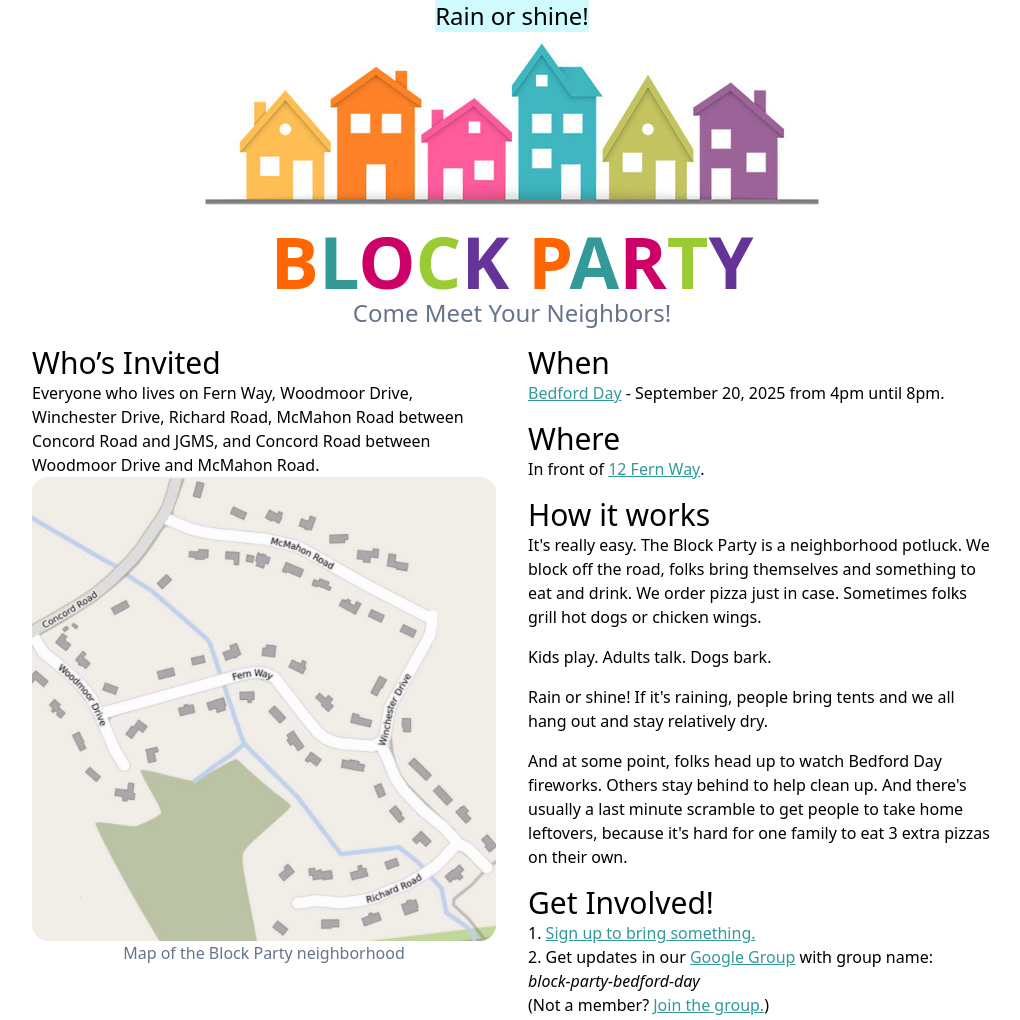
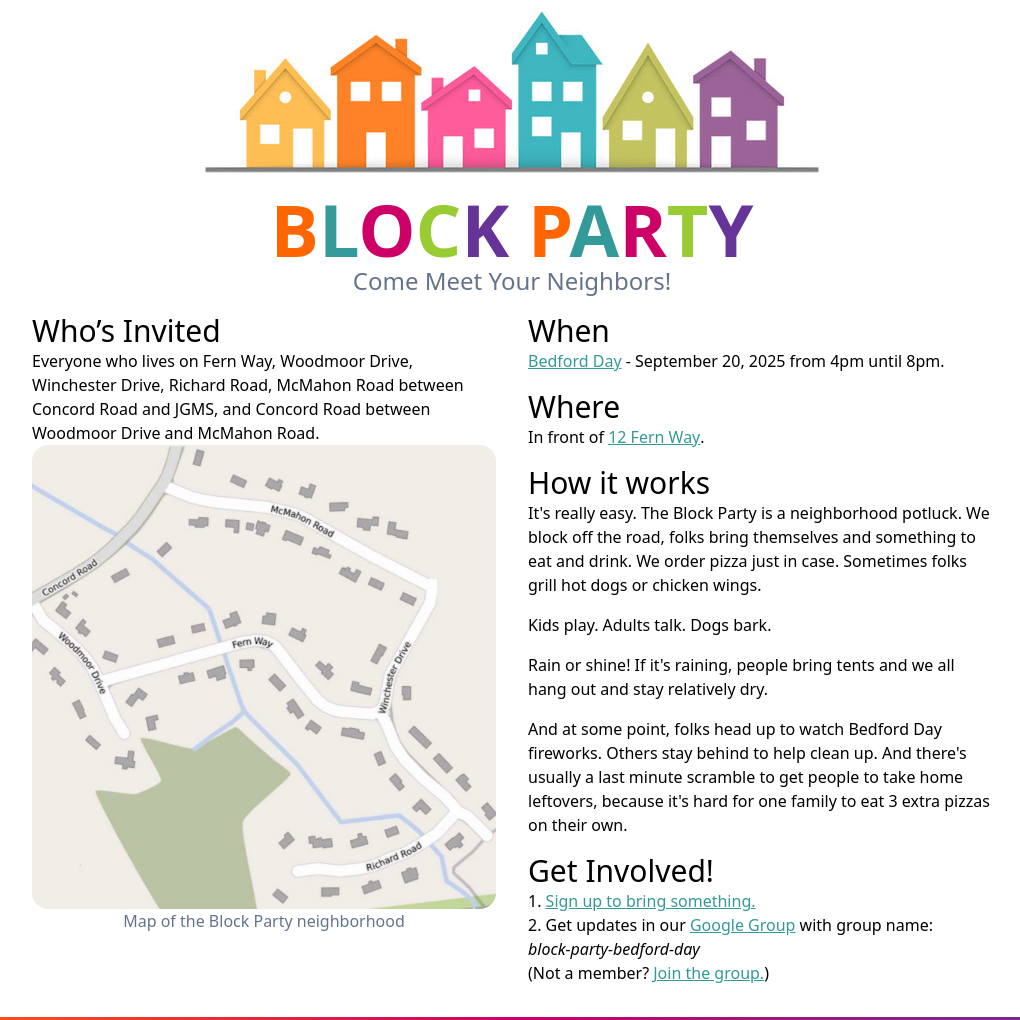
Before and after one commit to marclevetin/block-party, a Gatsby site: page / in a window 1280 px wide. Shown: the top 1020 px of the page, without its empty margins (128-1148 px from the left). Built offline with nearby package versions, Linux system fonts and the light colour scheme; Gatsby itself is replaced by a stand-in of ours.

Commit message:
Remove rain or shine banner

```diff
--- a/src/pages/index.tsx
+++ b/src/pages/index.tsx
@@ -9,9 +9,9 @@ function IndexPage(props: React.FC<PageProps>) {
   return (
     <React.Fragment>
       <main className="flex flex-col justify-start items-center container mx-auto mb-8 columns-1">
-        <div className="text-2xl bg-cyan-100">
+        {/* <div className="text-2xl bg-cyan-100">
           <span>Rain or shine!</span>
-        </div>
+        </div> */}
         <StaticImage
           alt="Logo.  Houses in multiple colors"
           className="mx-auto rounded-2xl"
```
